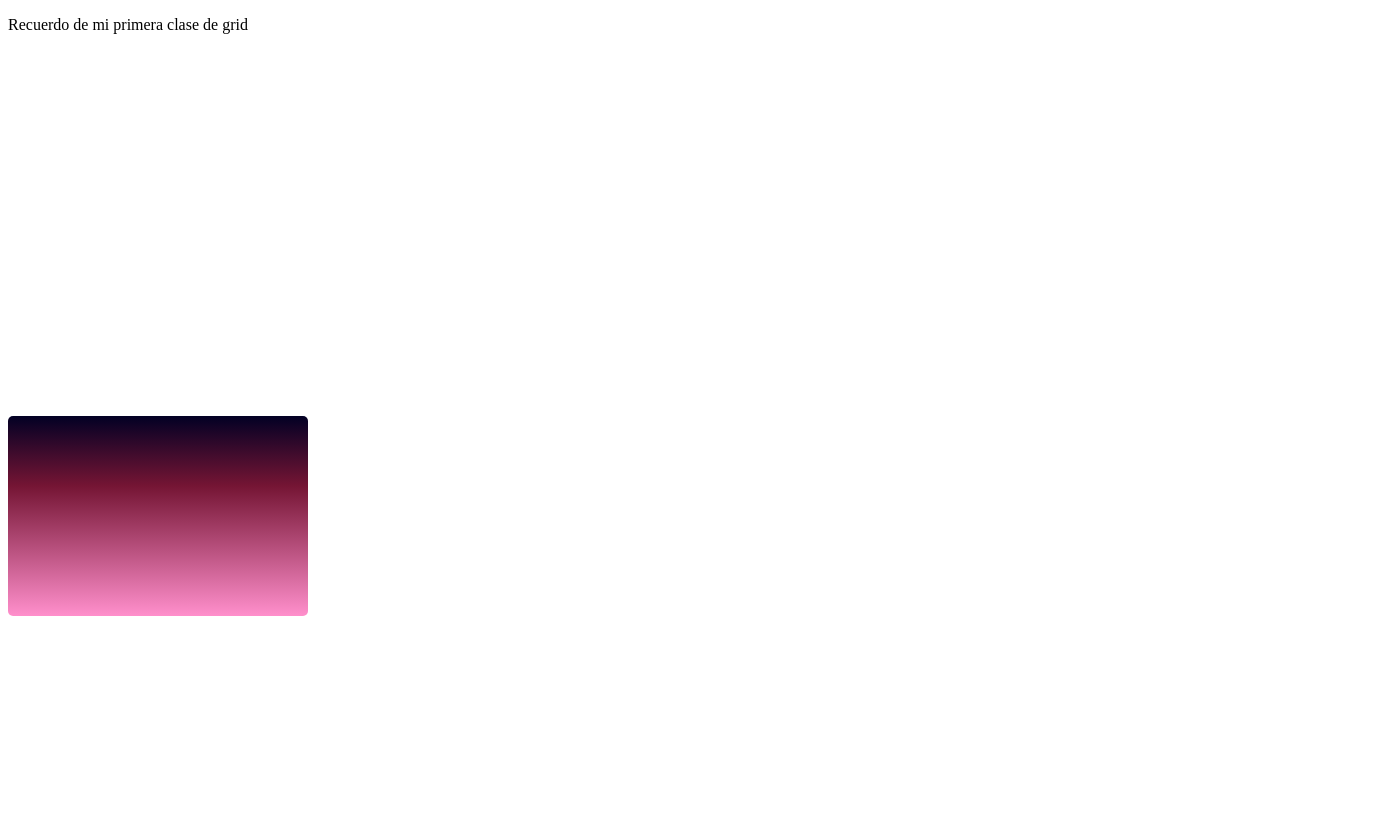
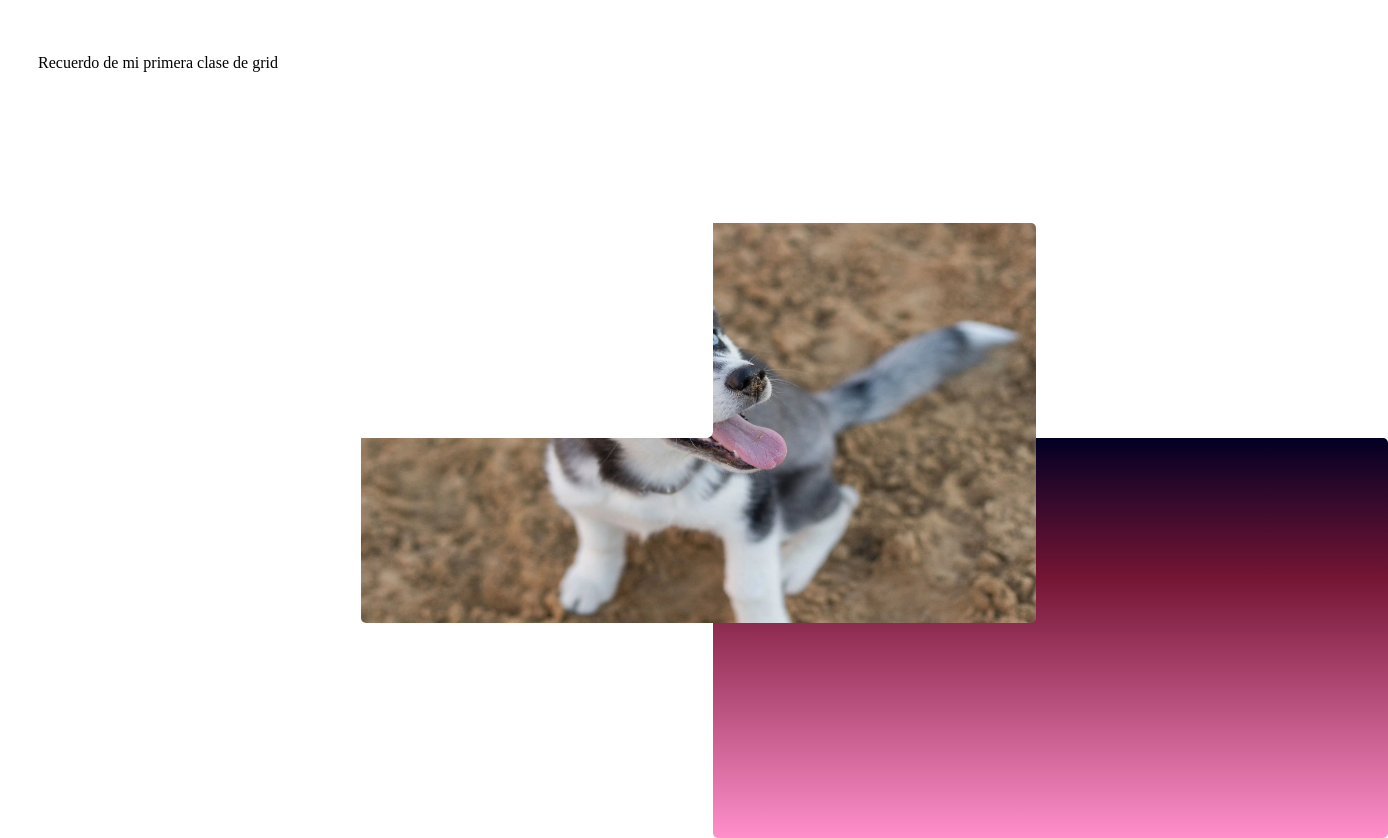
Before and after one commit to fanigm/Tablas, a plain HTML site: page index.html in a window 1280 px wide. Shown: the whole page, 1388 px wide, since content can reach past the window. Before the commit the page ends 800 px from the top, so only its background shows below. Drawn offline with Linux system fonts and the light colour scheme.

Commit message:
Ejercicio completo de grid

```diff
--- a/index.html
+++ b/index.html
@@ -3,24 +3,22 @@
 <head>
     <meta charset="UTF-8">
     <meta name="viewport" content="width=device-width, initial-scale=1.0">
-    <title>Document</title>
+    <title>Ejercicio Grid y CSS</title>
     <link rel="stylesheet" href="style.css">
     <script src="main.js"> </script>
 </head>
 
-<div class="grid">
+<div class="container">
     <div class="card">
         <p>Recuerdo de mi primera clase de grid</p>
     </div>
 
-    <div class="image"
-        <img src="https://play.google.com/store/apps/details?id=com.laugh.talking.husky&hl=es" alt="Foto de un husky">
+    <div class="image">
+        <img src="HUSKY.webp" alt="Foto de un perro" style="height: 100%; width: 100%; border-radius: 5px;" >
     </div>
 
     <div class="gradiente">
-
     </div>
-
 </div>
 
 
--- a/main.js
+++ b/main.js
@@ -0,0 +1,10 @@
+.gradiente {
+    background: rgb(2,0,36);
+    background: linear-gradient(180deg, rgba(2,0,36,1) 0%, rgba(117,21,52,1) 35%, rgba(255,0,138,0.4374124649859944) 100%);
+    height: 400px;
+    width: 675px;
+    border-radius: 5px;
+    grid-column: 3/5;
+    grid-row: 3/5;
+    z-index: -9;
+}
--- a/style.css
+++ b/style.css
@@ -1,19 +1,44 @@
 .gradiente {
     background: rgb(2,0,36);
     background: linear-gradient(180deg, rgba(2,0,36,1) 0%, rgba(117,21,52,1) 35%, rgba(255,0,138,0.4374124649859944) 100%);
-    height: 200px;
-    width: 300px;
+    height: 400px;
+    width: 675px;
     border-radius: 5px;
+    grid-column: 3/5;
+    grid-row: 3/5;
+    z-index: -9;
+}
+
+.vargradiente {
+    background: rgba(0, 38, 255, 0.437);
+
 }
 
 .card {
-    height: 200px;
-    width: 300px;
+    height: 400px;
+    width: 675px;
     border-radius: 5pt;
+    grid-column: 1/3;
+    grid-row: 1/3;
+    padding-left: 30px;
+    padding-top: 30px;
+    background-color: white;
+    z-index: 5;
 }
 
 .image {
-    height: 200px;
-    width: 300px;
+    height: 400px;
+    width: 675px;
     border-radius: 5px;
+    grid-column: 2/4;
+    grid-row: 2/4;
 }
+
+.container {
+    display: grid;
+    grid-template-columns: repeat(4, 1fr);
+    grid-template-rows: repeat(4, 1fr);
+    max-width: 1300px;
+    max-height: 800px;
+
+}
```
Also changed, not shown: HUSKY.webp (added).
